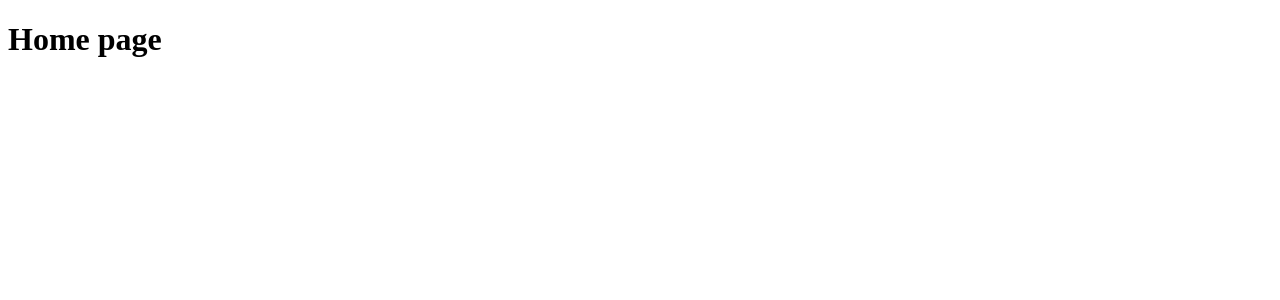
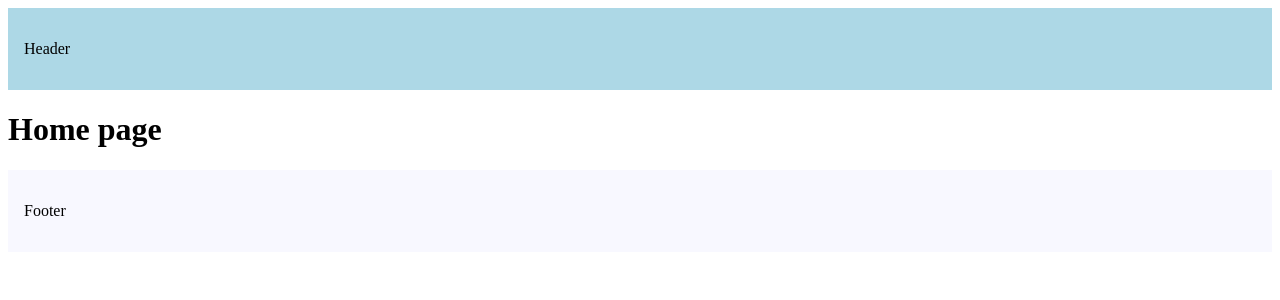
Before and after one commit to mytute/next-test, a Next.js app in the folder routing-demo/: page / in a window 1280 px wide. Shown: the top 300 px of the page. Built offline with nearby package versions, Linux system fonts and the light colour scheme.

Commit message:
add content

```diff
--- /dev/null
+++ b/routing-demo/src/app/layout.tsx
@@ -0,0 +1,34 @@
+export const metadata = {
+  title: 'Next.js',
+  description: 'Generated by Next.js',
+}
+
+export default function RootLayout({
+  children,
+}: {
+  children: React.ReactNode
+}) {
+  return (
+    <html lang="en">
+      <body>
+        <header
+          style={{
+              backgroundColor:"lightblue",
+              padding:"1rem"
+          }}
+        >
+          <p>Header</p>
+        </header>
+          {children}
+        <footer
+          style={{
+              backgroundColor:"ghostwhite",
+              padding:"1rem"
+          }}
+        >
+          <p>Footer</p>
+        </footer>
+      </body>
+    </html>
+  )
+}
```
